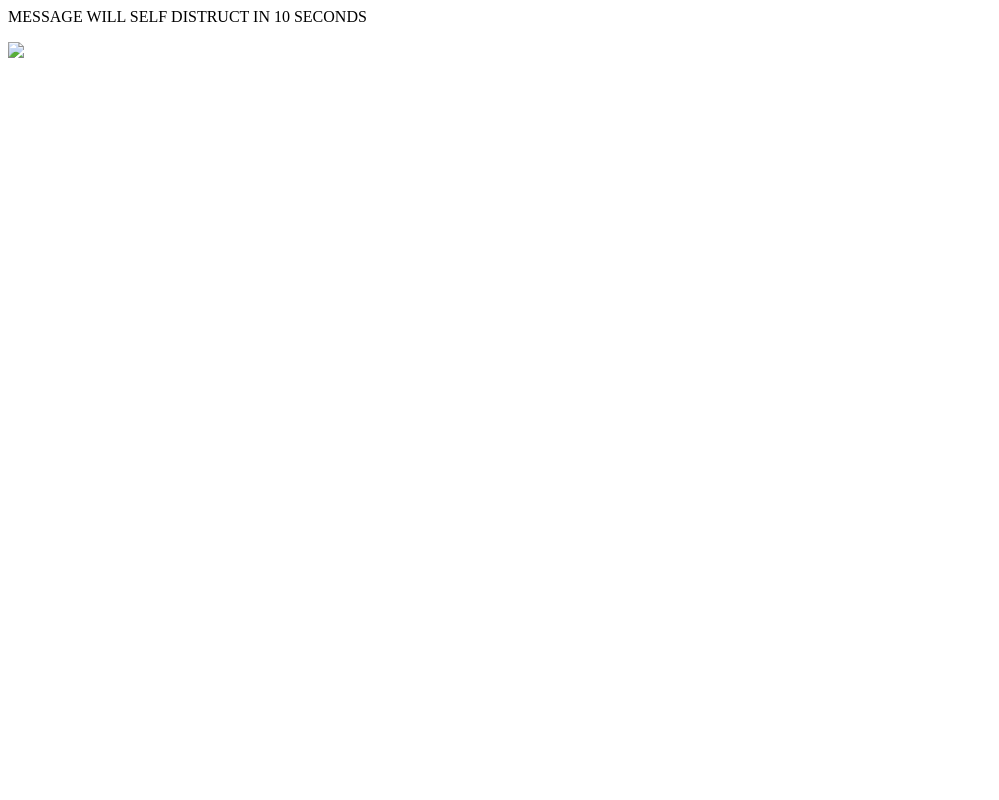
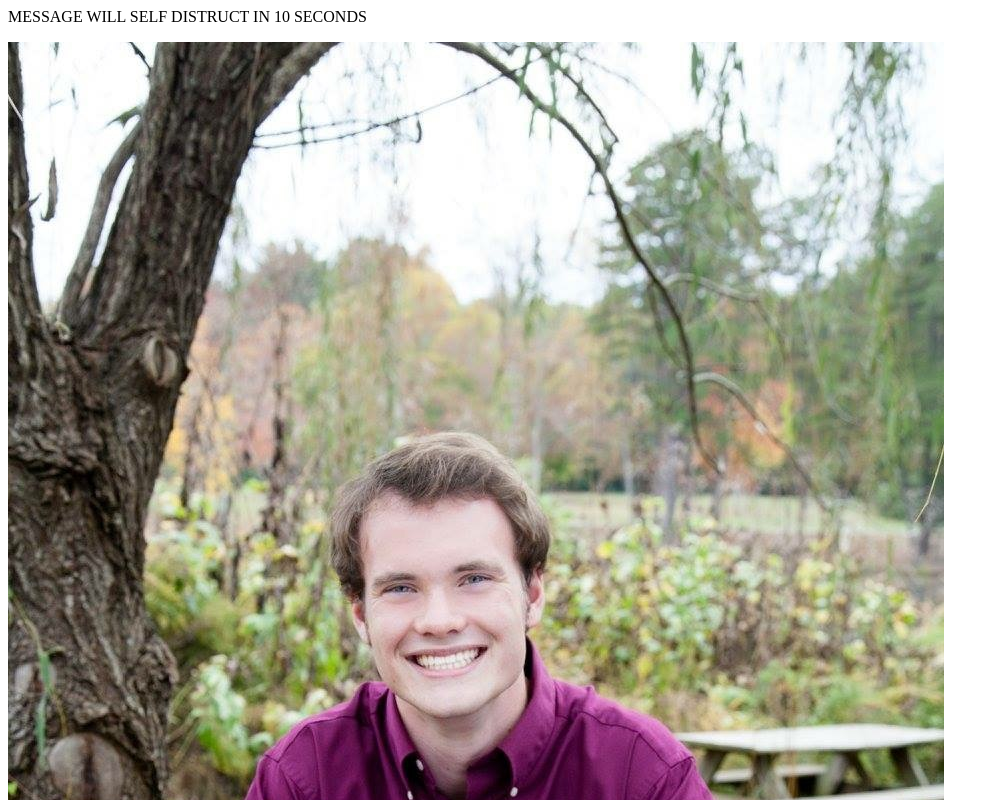
Before and after one commit to steveyboy1/steveyboy1.github.io, a plain HTML site: page index.html in a window 1280 px wide. Shown: the top 800 px of the page, without its empty margins (0-999 px from the left). Drawn offline with Linux system fonts and the light colour scheme.

Commit message:
Update index.html

```diff
--- a/index.html
+++ b/index.html
@@ -1,6 +1,6 @@
 <html>
 <body>
 <p>MESSAGE WILL SELF DISTRUCT IN 10 SECONDS</p>
-<img src="IMG_5002"
+<img src="IMG_5002.JPG"
 </body>
 </html>
```
